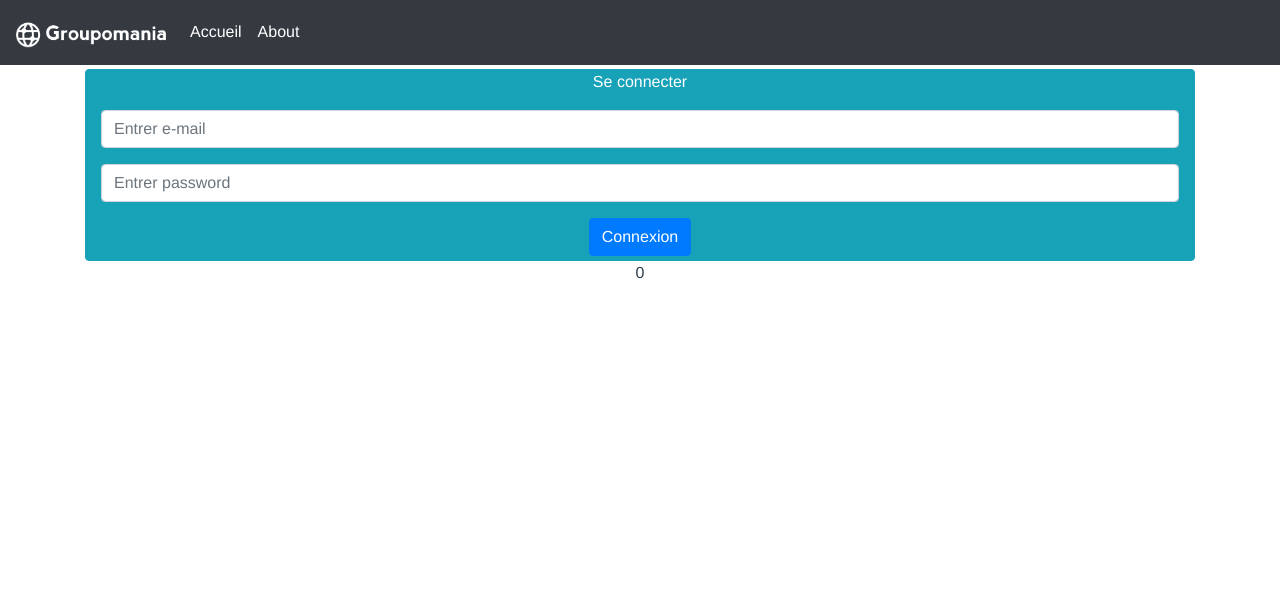
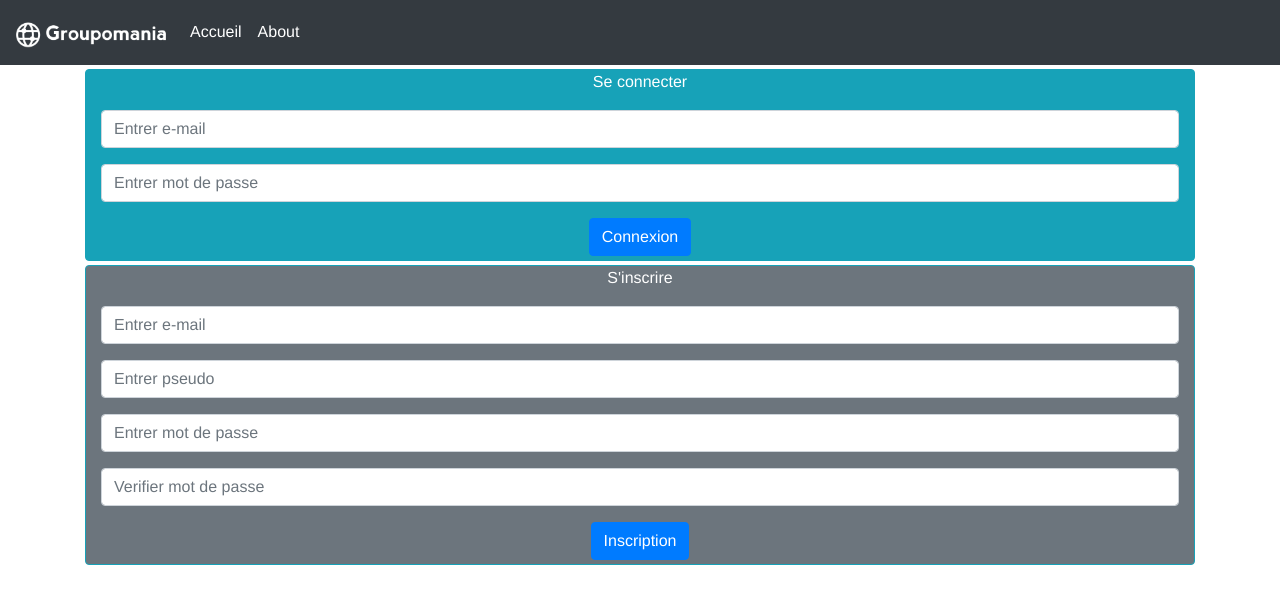
Before and after one commit to JonathanChosson/JonathanChosson_7_09032021, a Vue app in the folder Front/: page / in a window 1280 px wide. Shown: the top 604 px of the page. Built offline with nearby package versions, Linux system fonts and the light colour scheme.

Commit message:
[Front] Component Sign :sparkles: Finalisation comportement sign

```diff
--- a/Front/src/components/sign.vue
+++ b/Front/src/components/sign.vue
@@ -1,5 +1,6 @@
 <template>
-    <div class="container">
+    <!-- div connexion -->
+    <div class="container" >
         <div id="connection" class="border rounded border-info bg-info container mt-1 pb-1">
             <p class="text-white">
                 Se connecter
@@ -7,10 +8,10 @@
             <b-form @submit.prevent="connexion">
                 <b-form-group
                     id="input-group-1"
-                    label-for="input-1"
+                    label-for="loginMail"
                 >
                 <b-form-input
-                    id="input-1"
+                    id="loginMail"
                     type="email"
                     placeholder="Entrer e-mail"
                     v-model="loginMail"
@@ -19,12 +20,12 @@
                 </b-form-group>
                 <b-form-group
                     id="input-group-2"
-                    label-for="input-2"
+                    label-for="loginPassword"
                 >
                 <b-form-input
-                    id="input-2"
+                    id="loginPassword"
                     type="password"
-                    placeholder="Entrer password"
+                    placeholder="Entrer mot de passe"
                     v-model="loginPassword"
                     required
                 ></b-form-input>
@@ -32,7 +33,63 @@
                 <b-button type="submit" variant="primary">Connexion</b-button>
             </b-form>
         </div>
-        <p>{{session}}</p>
+        <!-- div inscription -->
+        <div id="inscription" class="border rounded border-info bg-secondary container mt-1 pb-1">
+            <p class="text-white">
+                S'inscrire
+            </p>
+            <b-form @submit.prevent="inscription">
+                <b-form-group
+                    id="input-group-3"
+                    label-for="signMail"
+                >
+                <b-form-input
+                    id="signMail"
+                    type="email"
+                    placeholder="Entrer e-mail"
+                    v-model="signMail"
+                    required
+                ></b-form-input>
+                </b-form-group>
+                <b-form-group
+                    id="input-group-4"
+                    label-for="signPseudo"
+                >
+                <b-form-input
+                    id="signPseudo"
+                    type="text"
+                    placeholder="Entrer pseudo"
+                    v-model="signPseudo"
+                    required
+                ></b-form-input>
+                </b-form-group>
+                <b-form-group
+                    id="input-group-5"
+                    label-for="signPassword"
+                >
+                <b-form-input
+                    id="signPassword"
+                    type="password"
+                    placeholder="Entrer mot de passe"
+                    v-model="signPassword"
+                    required
+                ></b-form-input>
+                </b-form-group>
+                <b-form-group
+                    id="input-group-6"
+                    label-for="verifSignPassword"
+                >
+                <b-form-input
+                    id="verifSignPassword"
+                    type="password"
+                    placeholder="Verifier mot de passe"
+                    v-model="verifSignPassword"
+                    required
+                ></b-form-input>
+                </b-form-group>
+                <b-button type="submit" variant="primary">Inscription</b-button>
+            </b-form>
+        </div>
     </div>
 </template>
 
@@ -46,24 +103,35 @@
         return {
             loginMail :'',
             loginPassword:'',
+            signMail:'',
+            signPseudo:'',
+            signPassword:'',
+            verifSignPassword:''
         }
     },
     components: {
     },
     computed: {
-        ...mapState(['sessionStorage','urlApi']),
-        session : function(){
-            if(this.sessionStorage.length === 0 ){
-                return "0"
-            }else{
-                let activeSession = JSON.parse(this.sessionStorage[0])
-                return activeSession.userId
-            }
-
-        }
+        ...mapState(['sessionStorage','urlApi','logged']),
     },
     methods : {
-        connexion(){
+        makeToast(body = null) {
+        this.$bvToast.toast(`${body || 'Erreur'}`, {
+            title: `Erreur`,
+            variant: 'danger',
+            solid: true
+        })
+        },
+        connexion(mail, password){
+            let mailEnvoi ="";
+            let passwordEnvoi ="";
+            if(this.loginMail == '' & this.loginPassword == '' ){
+                mailEnvoi = mail
+                passwordEnvoi = password
+            }else{
+                mailEnvoi = this.loginMail
+                passwordEnvoi = this.loginPassword
+            }
             let requestOption = {
                 method :"POST",
                 mode: "cors",
@@ -71,20 +139,48 @@
                     "Content-Type": "application/json"
                 },
                 body : JSON.stringify({
-                    "email": this.loginMail,
-                    "password":this.loginPassword
+                    "email":mailEnvoi,
+                    "password":passwordEnvoi
                 })
             }
             fetch(this.urlApi.connexion, requestOption)
             .then((reponse) =>
                 reponse.json()
                 .then((data) => {
+                    console.log(data.userId);
+                    if(!data.userId){
+                        console.log(data);
+                        this.makeToast('Mauvais e-mail et/ou mot de passe')
+                    }else{
+                        this.$store.commit("connexion", data);
+                    }
+                })
+            ).catch(erreur => console.log('erreur : ' + erreur));
+        },
+
+        inscription(){
+            let requestOption = {
+                method :"POST",
+                mode: "cors",
+                headers: {
+                    "Content-Type": "application/json"
+                },
+                body : JSON.stringify({
+                    "email": this.signMail,
+                    "userName": this.signPseudo,
+                    "password": this.signPassword,
+                    "bio":""
+                })
+            }
+            fetch(this.urlApi.enregistrement, requestOption)
+            .then((reponse) =>
+                reponse.json()
+                .then((data) => {
                     console.log(data);
-                    this.$store.commit("connexion", data);
+                    this.connexion(this.signMail, this.signPassword)
                 })
             ).catch(erreur => console.log('erreur : ' + erreur));
         }
     }
-
     }
 </script>
--- a/Front/src/router/index.js
+++ b/Front/src/router/index.js
@@ -21,6 +21,7 @@ const routes = [
 ]
 
 const router = new VueRouter({
+  mode: 'history',
   routes
 })
 
--- a/Front/src/store/index.js
+++ b/Front/src/store/index.js
@@ -11,16 +11,21 @@ export default new Vuex.Store({
       "connexion" : "http://localhost:3000/api/auth/login",
       "enregistrement" : "http://localhost:3000/api/auth/signup"
     },
+    logged: false
   },
   mutations: {
     connexion(state, data){
+      state.logged = true;
       state.sessionStorage.setItem(0, JSON.stringify(data));
+    },
+    update(state){
+      state.logged = true;
     }
   },
   actions: {
   },
   modules: {
-  }
+  },
 })
 
 
--- a/Front/src/views/About.vue
+++ b/Front/src/views/About.vue
@@ -1,5 +1,17 @@
 <template>
+<div>
+  <Header></Header>
   <div class="about">
     <h1>This is an about page</h1>
   </div>
+</div>
 </template>
+
+<script>
+import Header from '../components/Header'
+export default {
+  components: {
+    Header
+  }
+}
+</script>
--- a/Front/src/views/Home.vue
+++ b/Front/src/views/Home.vue
@@ -1,7 +1,7 @@
 <template>
   <div>
     <Header></Header>
-    <Sign></Sign>
+    <Sign v-if="!logged"></Sign>
   </div>
 </template>
 
@@ -17,8 +17,13 @@ export default {
     Sign,
     Header
   },
-    Headerputed: {
-        ...mapState(['sessionStorage']),
+  computed: {
+        ...mapState(['sessionStorage','logged']),
+  },
+  mounted: function(){
+        if(this.sessionStorage.length > 0){
+            this.$store.commit("update")
+        }
   }
 }
 
```
Also changed, not shown: Front/src/components/listMessage.vue (added), 1 other file (tests, documents, lock files or other folders).
